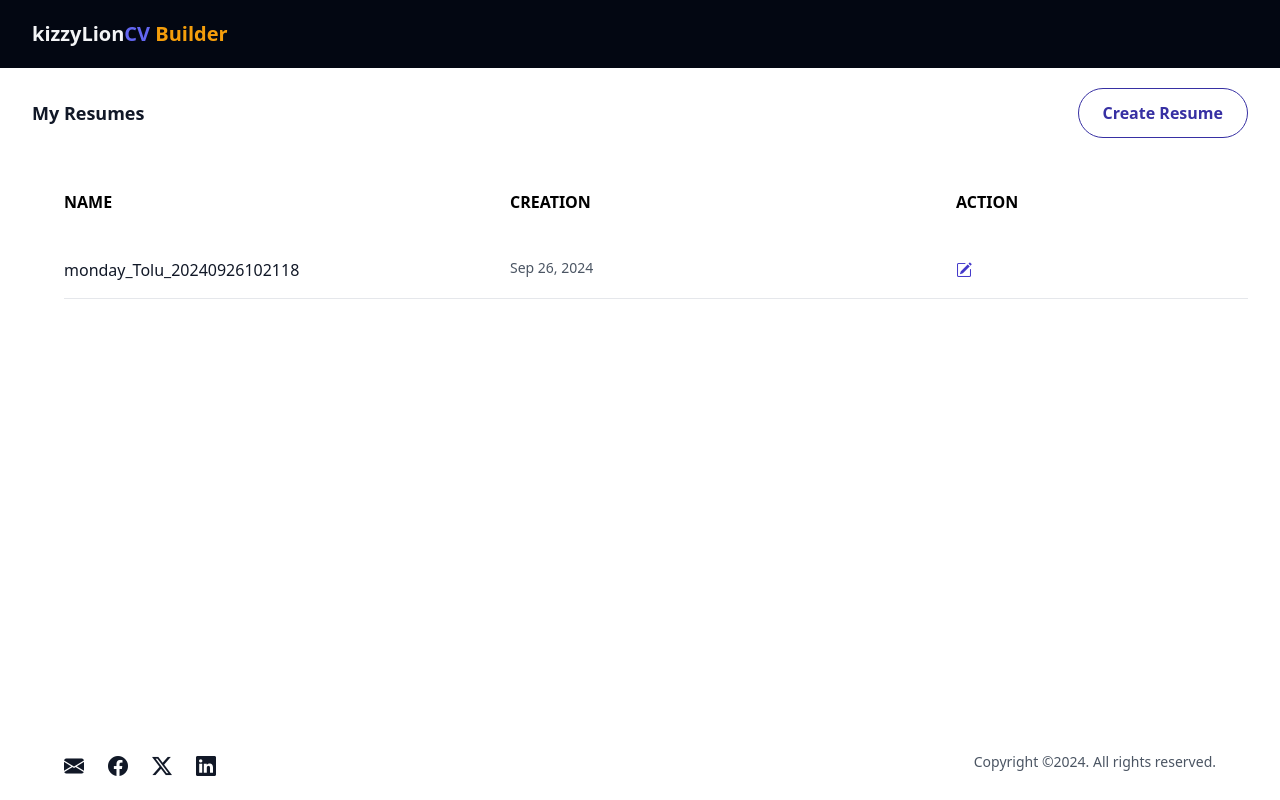
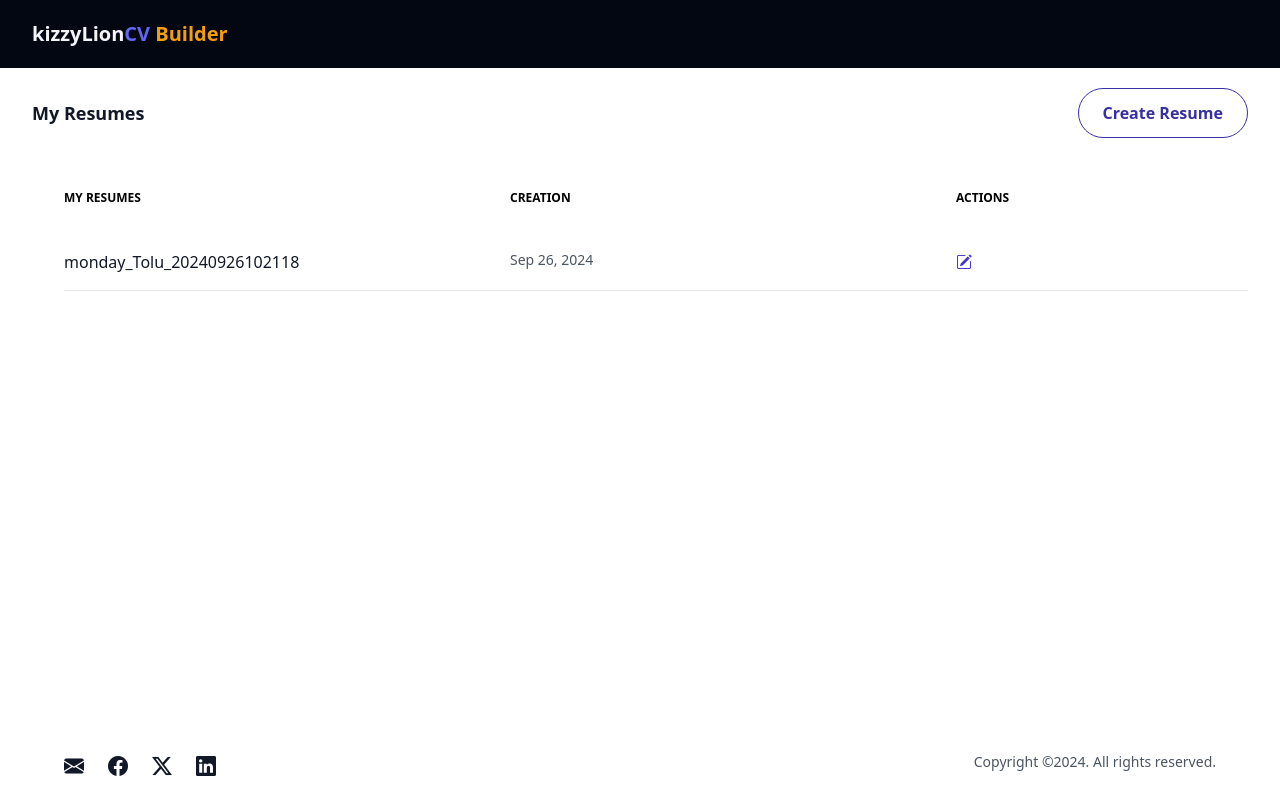
Before and after one commit to kizzylion/cvbuilder, a React (Vite) app: page / in a window 1280 px wide. Built offline with nearby package versions, Linux system fonts and the light colour scheme.

Commit message:
ALLOW PREVIEWING OF RESUMES IN RESUMES LIST

```diff
--- a/src/App.jsx
+++ b/src/App.jsx
@@ -114,15 +114,20 @@ export default function App() {
             className="resume-item flex w-full  text-base gap-4 py-4 "
           >
             <div className="w-full flex flex-col text-gray-900 md:flex-row gap-0.5 md:gap-4">
-              <p className="w-1/2 font-medium ">{`${resume.contactInfo.firstName}_${resume.contactInfo.lastName}_${itemId}`}</p>
+              <p
+                className="w-1/2 font-medium hover:text-amber-600 cursor-pointer "
+                onClick={() => handleOpenResume(resume.id)}
+              >{`${resume.contactInfo.firstName}_${resume.contactInfo.lastName}_${itemId}`}</p>
               <p className="w-1/2 text-gray-600 font-medium text-xs md:text-sm">
                 <span className="md:hidden">Created:</span>
                 {format(new Date(resume.dateCreated), "MMM d, yyyy")}
               </p>
             </div>
-            <p className="w-1/3 text-indigo-700">
-              <i className="bi bi-pencil-square"></i>
-            </p>
+            <div className="w-1/3 text-indigo-700">
+              <button type="click">
+                <i className="bi bi-pencil-square"></i>
+              </button>
+            </div>
           </article>
         );
       });
@@ -151,6 +156,17 @@ export default function App() {
     const now = new Date();
     const formattedDateTime = format(now, formatString);
     return formattedDateTime;
+  }
+
+  //function that gets resume by id
+  function getResumeById(arr, id) {
+    const resume = arr.find((resume) => resume.id === id);
+    return resume;
+  }
+
+  function handleOpenResume(id) {
+    setPreviewObject(() => getResumeById(resumes, id));
+    setDisplayPreview(() => true);
   }
 
   const handleAddResume = (newResume) => {
@@ -210,10 +226,10 @@ export default function App() {
             <div className="max-w-7xl mx-auto w-full h-full flex flex-col px-4 md:px-6 lg:px-8 pt-5 ">
               <div className="hidden md:flex justify-between mb-1 gap-4 w-full h-fit font-semibold uppercase text-base text-900 pl-8 py-3">
                 <div className="flex w-full gap-4 ">
-                  <p className="w-1/2">NAME</p>
-                  <p className="w-1/2">CREATION</p>
+                  <p className="w-1/2 text-xs">MY RESUMES</p>
+                  <p className="w-1/2 text-xs">CREATION</p>
                 </div>
-                <p className="w-1/3">ACTION</p>
+                <p className="w-1/3 text-xs">ACTIONs</p>
               </div>
               <div className="resume-list flex flex-col gap-0 w-full h-full py-3 pl-4 md:pl-8">
                 {resumeList(resumes)}
```
